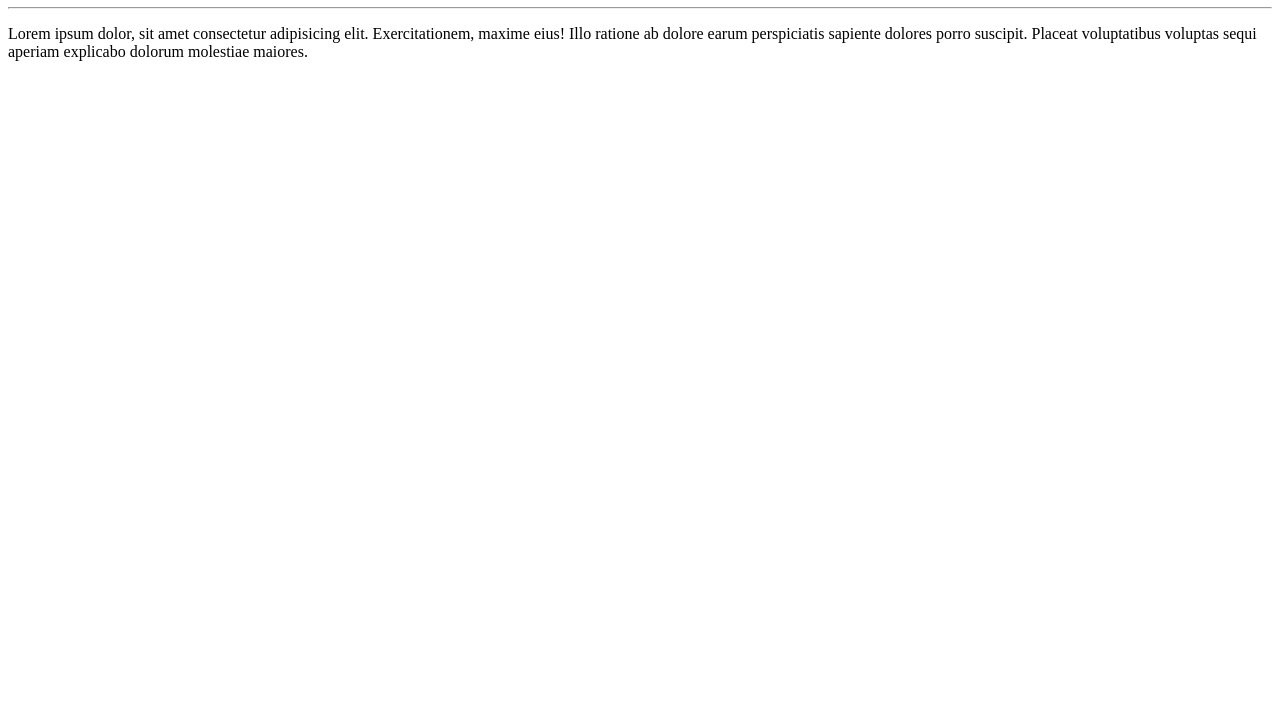
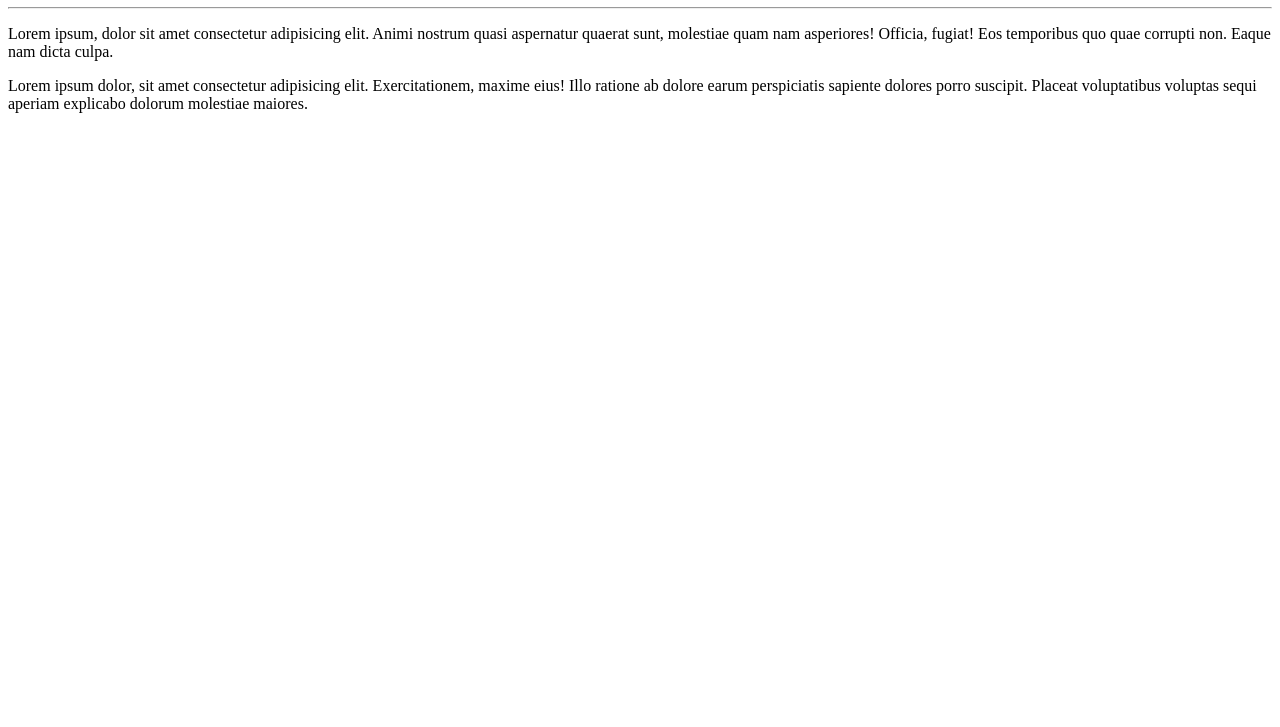
Before and after one commit to pedroaborges/teste_git, a plain HTML site: page site_exemplo/index.html in a window 1280 px wide. Shown: the part 73-800 px from the top of the page. Drawn offline with Linux system fonts and the light colour scheme.

Commit message:
adicionei paragrafo

```diff
--- a/site_exemplo/index.html
+++ b/site_exemplo/index.html
@@ -8,6 +8,7 @@
 <body>
     <h1>Olá. mundo!</h1>
     <hr>
+    <p>Lorem ipsum, dolor sit amet consectetur adipisicing elit. Animi nostrum quasi aspernatur quaerat sunt, molestiae quam nam asperiores! Officia, fugiat! Eos temporibus quo quae corrupti non. Eaque nam dicta culpa.</p>
     <p>Lorem ipsum dolor, sit amet consectetur adipisicing elit. Exercitationem, maxime eius! Illo ratione ab dolore earum perspiciatis sapiente dolores porro suscipit. Placeat voluptatibus voluptas sequi aperiam explicabo dolorum molestiae maiores.</p>
 </body>
 </html>
```
